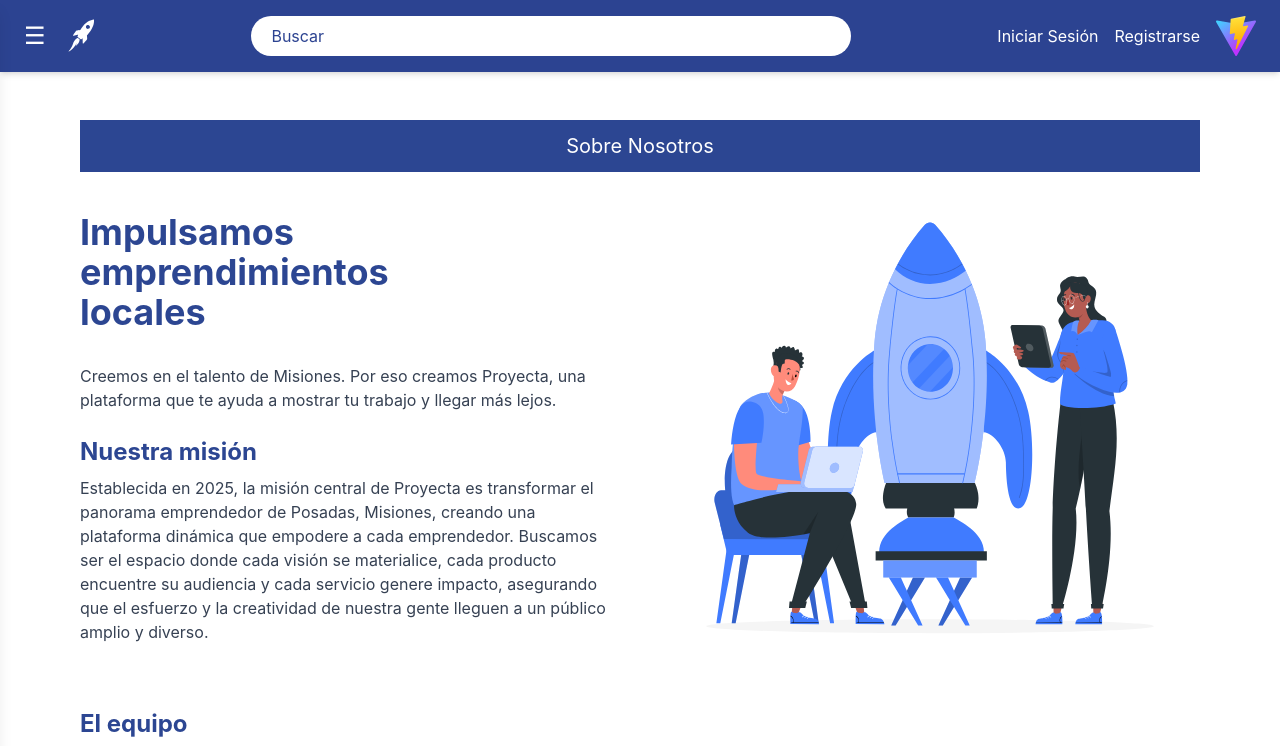
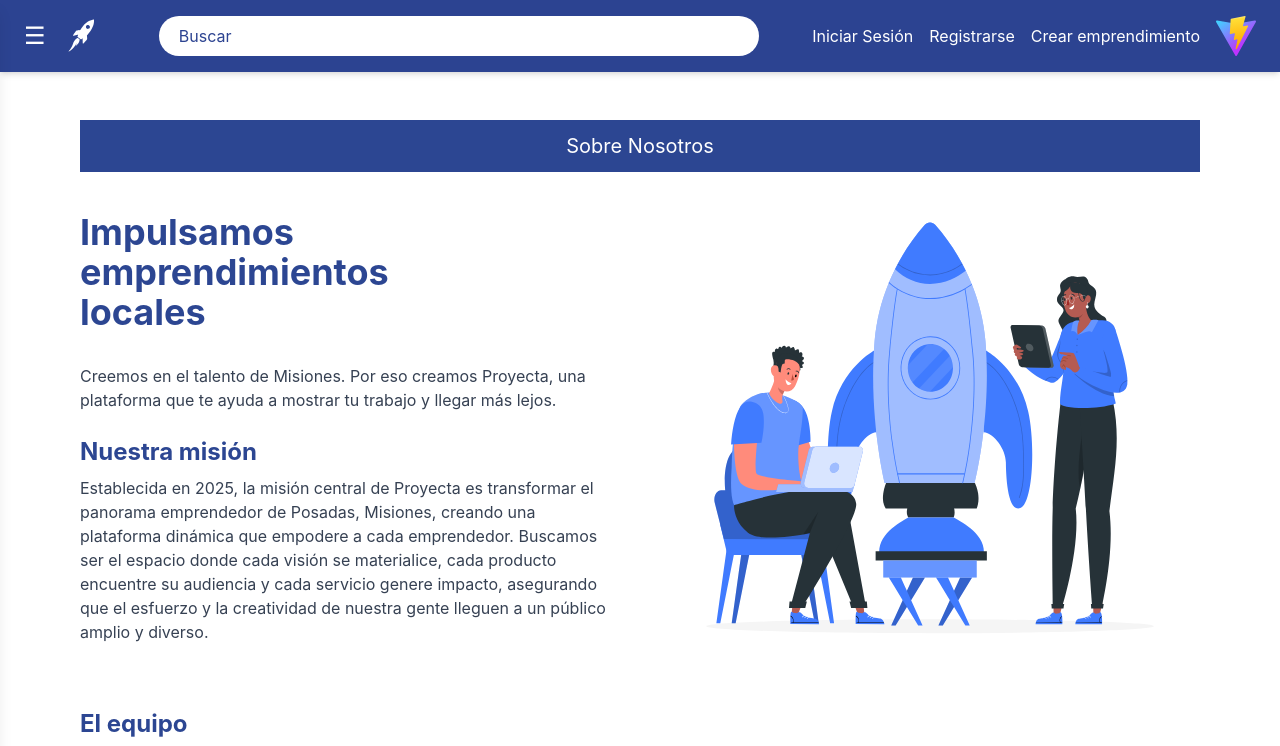
Before and after one commit to jo0nnie/proyecta, a React (Vite) app: page / in a window 1280 px wide. Shown: the top 746 px of the page. Built offline with nearby package versions, Linux system fonts and the light colour scheme.

Commit message:
feat/PRO-76 se agrego la redirección hacia 'Crear emprendimiento' al navbar

```diff
--- a/src/components/NavBar.jsx
+++ b/src/components/NavBar.jsx
@@ -38,9 +38,10 @@ export default function NavBar() {
         <div className="flex items-center space-x-4">
           <a href="/auth/login" className="text-white hover:text-[#E9E2EF]">Iniciar Sesión</a>
           <a href="/auth/register" className="text-white hover:text-[#E9E2EF]">Registrarse</a>
-          {/* aca deberia de recibir la imagen del perfil del usuario */}
-          <a href="/perfil"> <img src={fotoUsuario} alt="imagen usuario" width={40}></img></a>
+          <a href="/perfil/miemprendimiento" className="text-white hover:text-[#E9E2EF]">Crear emprendimiento</a>
+          <a href="/perfil"> <img src={fotoUsuario} alt="imagen usuario" width={40} /></a>
         </div>
+
       </nav>
 
       {/* Acá montamos la Sidebar */}
```
